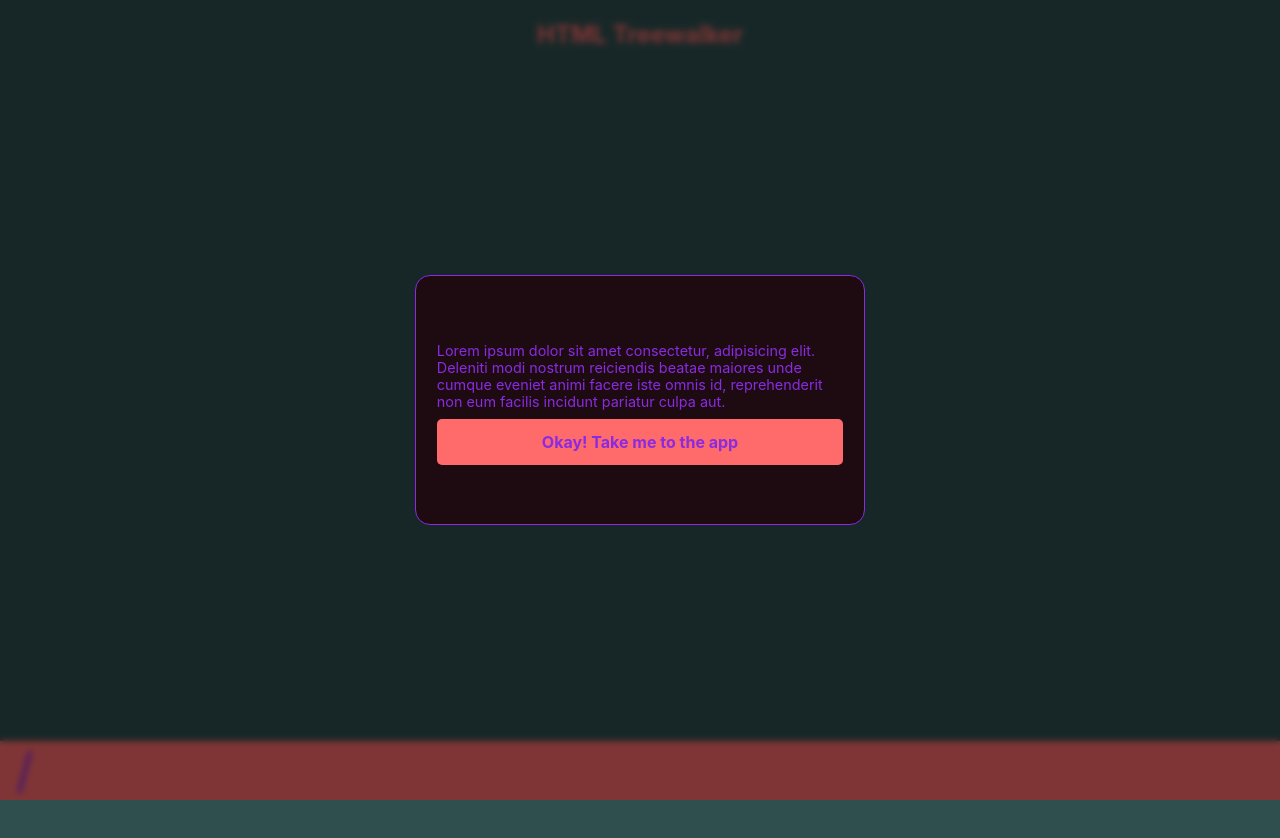
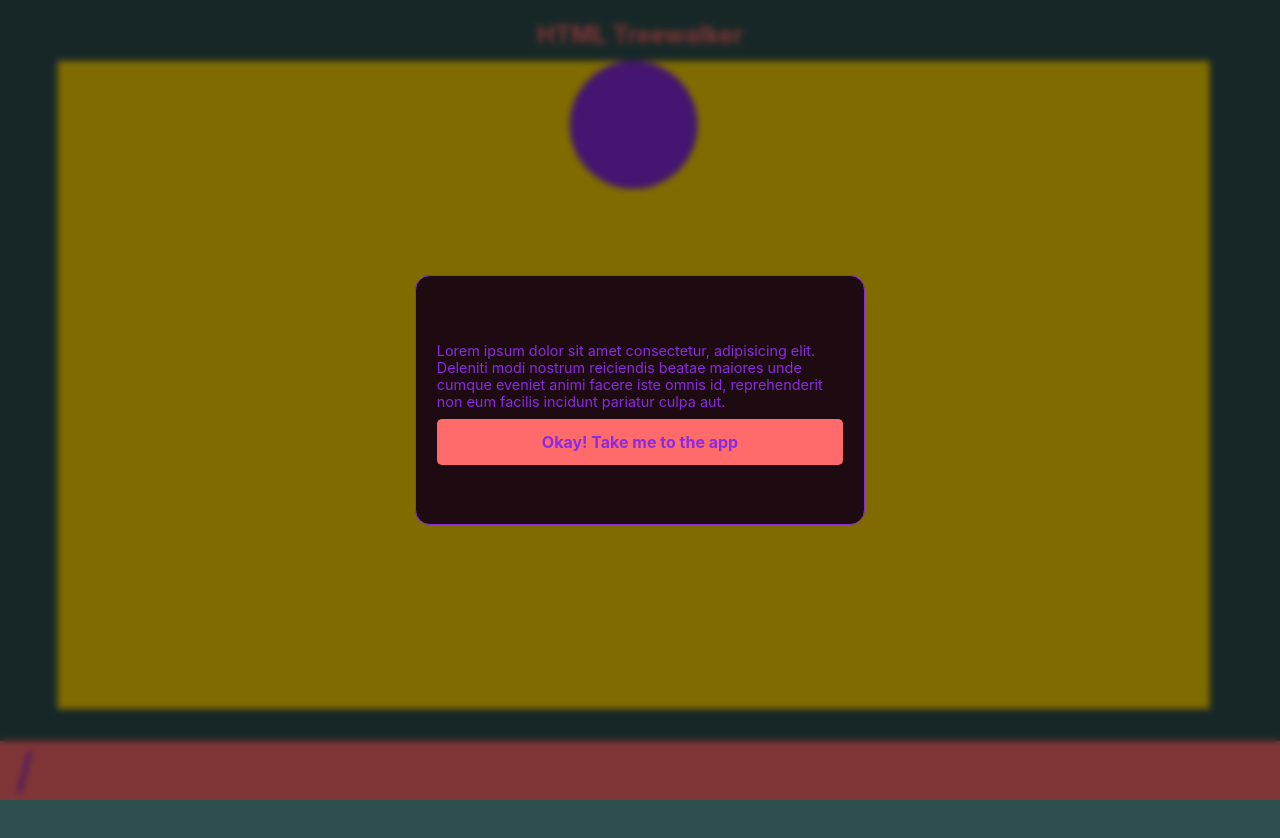
Before and after one commit to Lauro235/Dom_Traversal, a plain HTML site: page index.html in a window 1280 px wide. Drawn offline with Linux system fonts and the light colour scheme.

Commit message:
add more styling and some template html

```diff
--- a/format.js
+++ b/format.js
@@ -1,3 +1,28 @@
-const windowY = window.innerHeight;
+// classes
 
-console.log(windowY);
+class ContainerDimensions {
+  constructor(height,width) {
+    this.height = height;
+    this.width = width;
+  }
+}
+
+// GLOBAL VARIABLES
+const title = document.getElementById("title");
+const commandInput = document.getElementById("command__input")
+const nodeContainer = document.getElementById("node__container");
+let containerDimensions = new ContainerDimensions(window.innerHeight, window.innerWidth)
+
+// place node container beneath title.
+nodeContainer.style.top = title.clientHeight + 32 + "px"
+
+// Update node window height
+nodeContainer.style.height = (containerDimensions.height - (title.clientHeight + commandInput.offsetHeight + 64)) + "px"
+
+window.addEventListener('resize', function() {
+    containerDimensions.width = window.innerWidth;
+    containerDimensions.height = window.innerHeight;
+    // Update the DOM or perform other actions
+    console.log(containerDimensions);
+
+});
--- a/index.html
+++ b/index.html
@@ -21,6 +21,10 @@
 		<div id="intro-overlay" class="overlay"></div>
 		<section id="main__container" class="main__container">
 			<h1 class="title" id="title">HTML Treewalker</h1>
+      <div id="node__container" class="node__container">
+        <!-- Ensure that the id of each element generated is unique -->
+        <div id="body32215" class="node"></div>
+      </div>
       <input type="text" contenteditable="true" value="/" name="command" id="command__input">
 		</section>
 		<script type="module" src="./getClient.js"></script>
--- a/modal.css
+++ b/modal.css
@@ -9,6 +9,7 @@
 	padding: 0;
 	box-sizing: border-box;
 	font-family: "Inter", sans-serif;
+  overflow: hidden;
 }
 
 body {
--- a/tree.css
+++ b/tree.css
@@ -2,11 +2,6 @@
 	--var-dark: #1d0b11;
 	--var-bright: #ff6b6b;
 	--var-accent: #8a2be2;
-}
-
-@keyframes blink {
-  0%, 50% {caret-color: transparent;}
-  100% {caret-color: #1d0b11;}
 }
 
 body {
@@ -19,6 +14,17 @@ body {
 	height: 100vw;
 	background-color: darkslategrey;
 	text-align: center;
+}
+
+.node__container {
+  position: absolute;
+  display: grid;
+  justify-content: center;
+
+  height: 100px;
+  width: 90%;
+  transform: translate(5%, 0);
+  background-color: gold;
 }
 
 .title {
@@ -40,17 +46,9 @@ input {
   border-style: none;
 }
 
-input[type="text"], [contenteditable="true"] {
-  /* cursor: text; */
-  /* caret-animation: manual; */
-  /* -webkit-animation: manual; */
-  caret-color: var(--var-accent);
-  caret-shape: block;
-  /* caret-shape: underscore; */
-  animation: blink 3s step-start infinite;
+.node {
+  height: 128px;
+  width: 128px;
+  border-radius: 50%;
+  background-color: var(--var-accent);
 }
-
-textarea:focus,
-input:focus {
-  /* inherits: true; */
-}
```
